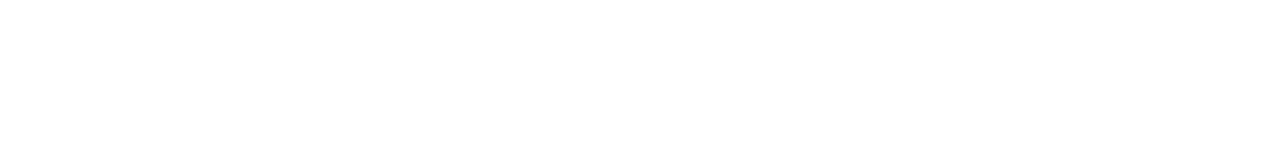
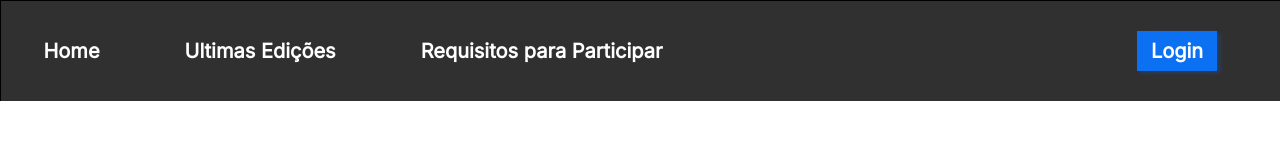
Before and after one commit to cleiton135/bootCamp, a plain HTML site: page index.html in a window 1280 px wide. Drawn offline with Linux system fonts and the light colour scheme; a web font is replaced by a local one.

Commit message:
formacaoCabeçalho

```diff
--- a/index.html
+++ b/index.html
@@ -7,6 +7,14 @@
     <title>BootCamp</title>
 </head>
 <body>
-
+    <!--cabeçalho-->
+    <nav id="principal">
+        <div id="menu">
+            <a href="">Home</a>
+            <a href="">Ultimas Edições</a>
+            <a href="">Requisitos para Participar</a>
+        </div>
+            <button>Login</button>
+    </nav>
 </body>
 </html>
--- a/style.css
+++ b/style.css
@@ -0,0 +1,47 @@
+
+  @import url('https://fonts.googleapis.com/css2?family=Hubballi&family=Inter:wght@100;400&family=Montserrat:wght@400;700&family=Poppins:wght@400;700&display=swap');
+body{
+    margin: 0px;
+    padding: 0px;
+}
+
+
+#principal{
+    width: 100%;
+    height: 100px;
+    border: 1px solid black;
+    background-color: #303030;
+    display: flex;
+    justify-content: space-between;
+    align-items: center;
+    border-bottom: #bababa;
+
+}
+#menu{
+    display: flex;
+    width: 55%;
+    justify-content: space-around;
+    align-items: center;
+}
+#principal div a{
+    font-family: "inter";
+    font-size: 20px;
+    font-weight: 600;
+    color: white;
+    text-decoration: none;
+}
+    #principal div a:hover{
+        color: #cccccc;
+    }
+#principal button{
+    margin-right: 5%;
+    background: #0C70F2;
+    border: 0px;
+    height: 40px;
+    width: 80px;
+    font-family:"inter";
+    font-size: 20px;
+    font-weight: 600;
+    color: white;
+    box-shadow: 3px 2px 4px rgb(12, 112, 242, 0.25);
+}
```
